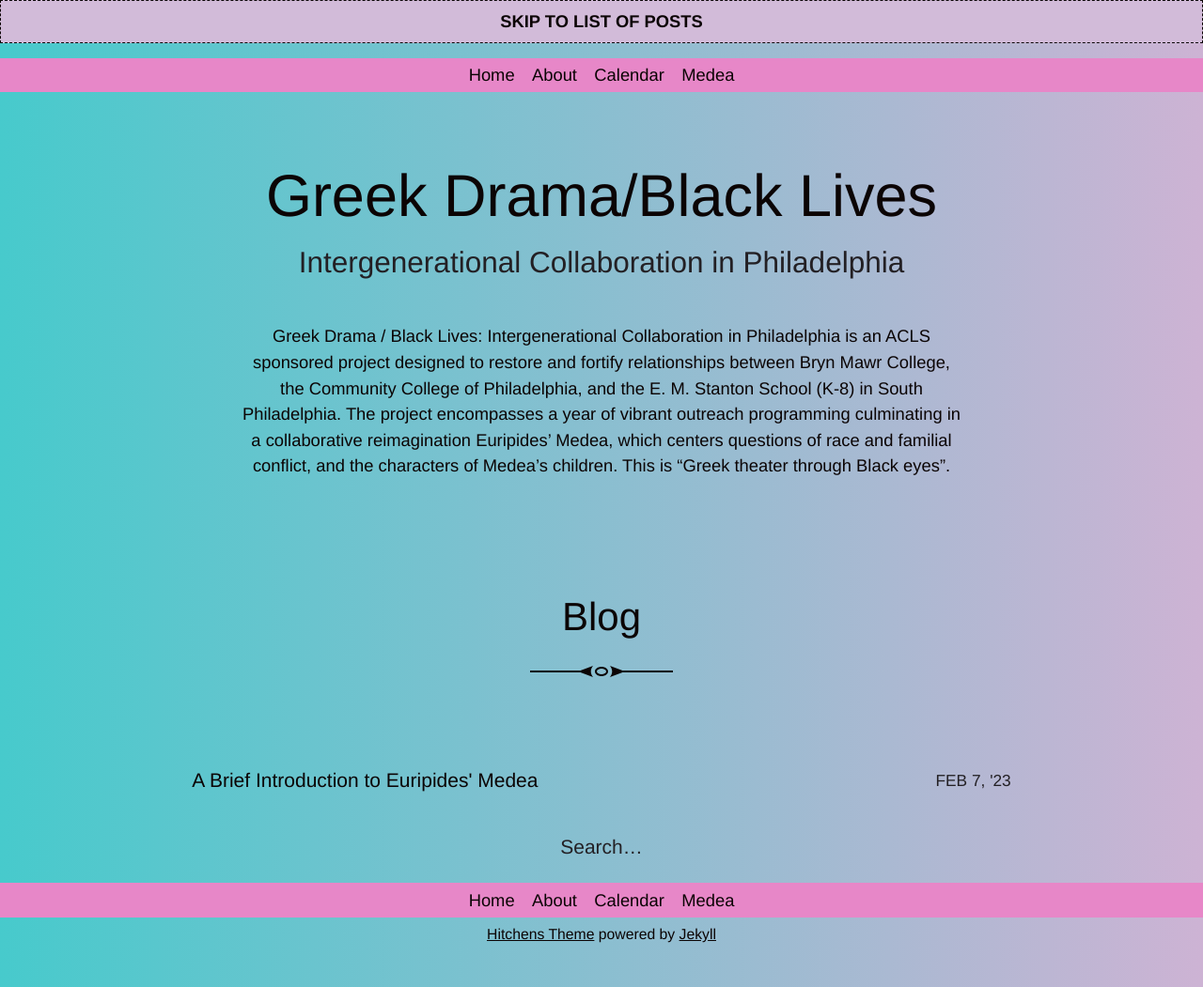
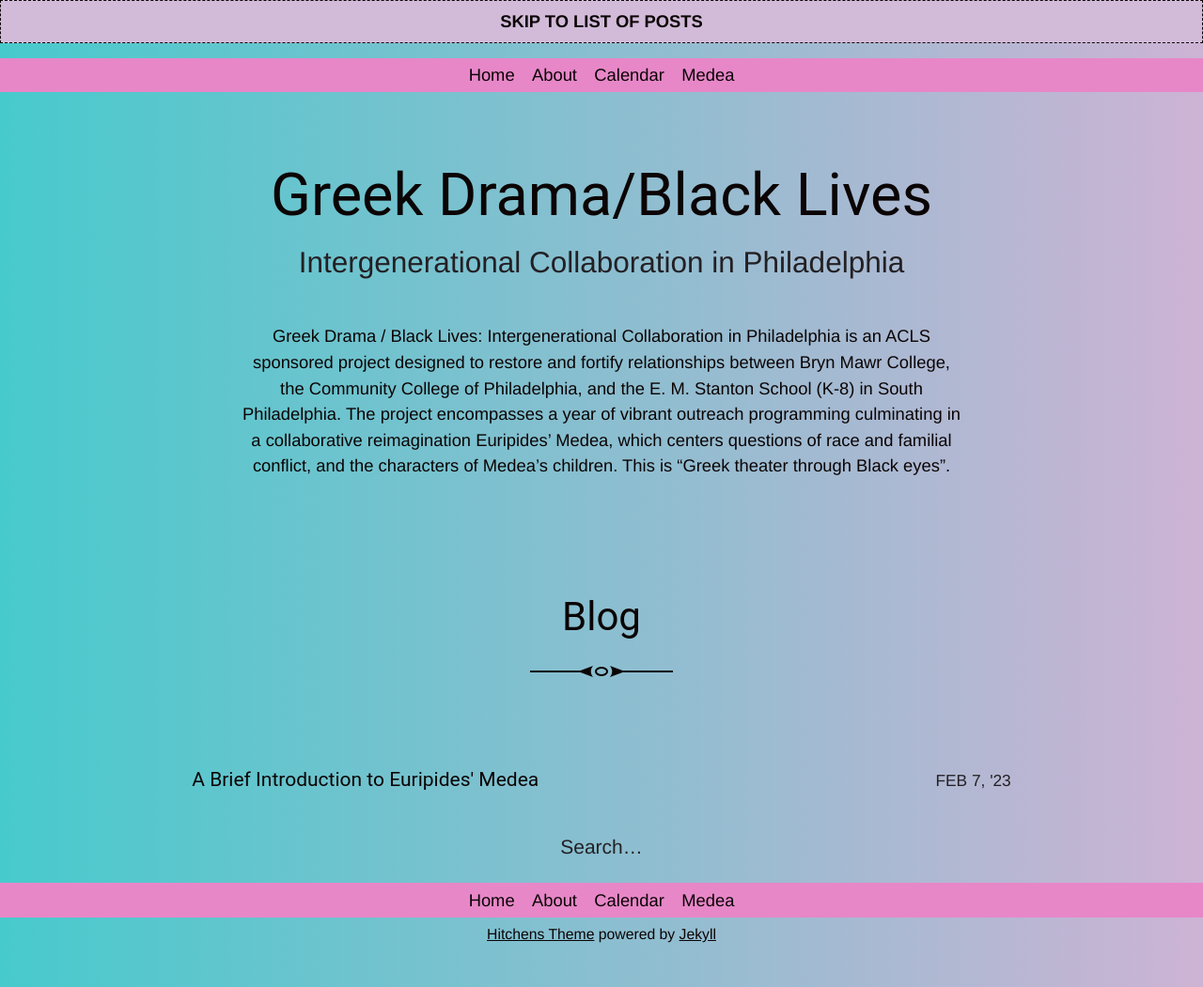
Before and after one commit to digbmc/media-medea, a Jekyll site: the page built from index.html, in a window 1280 px wide. Shown: the whole page at 94% size. Built offline with Jekyll 4.4.1, drawn with Linux system fonts in a browser that asks for light colours; the list of posts is cut into pages by our own code.

Commit message:
added heading font variable and changed font

```diff
--- a/_sass/_base.scss
+++ b/_sass/_base.scss
@@ -14,6 +14,7 @@
 h1 {
   font-size: 2em;
   margin: .5em auto;
+  font-family: $heading-font
 }
 
 h2 {
--- a/_sass/_variables.scss
+++ b/_sass/_variables.scss
@@ -2,7 +2,8 @@
 $highlight:           lighten($brand-color, 35%);
 $text-color:          #0b0404;
 $muted-text-color:    #232024;
-$font-family:         "Helvetica", "Arial", sans-serif;
+$font-family:         "Avenir", "Helvetica", "Arial", sans-serif;
+$heading-font:        "Roboto", "Helvetica", "Arial", sans-serif;
 
 $on-bigphone:         375px;
 $on-tablet:           768px;
```
Also changed, not shown: 1 other file.
